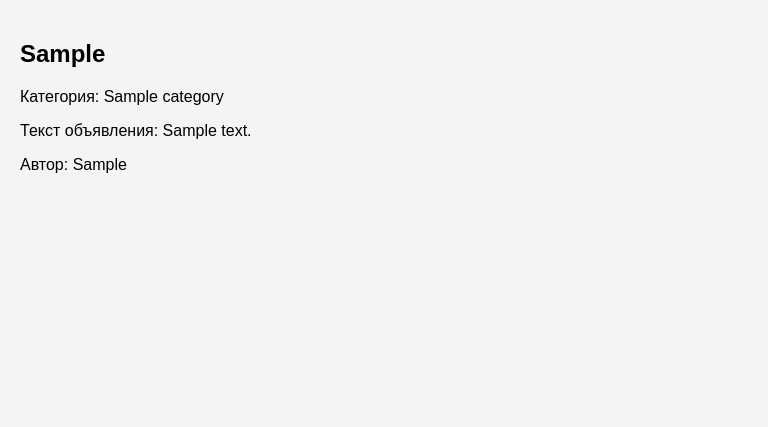
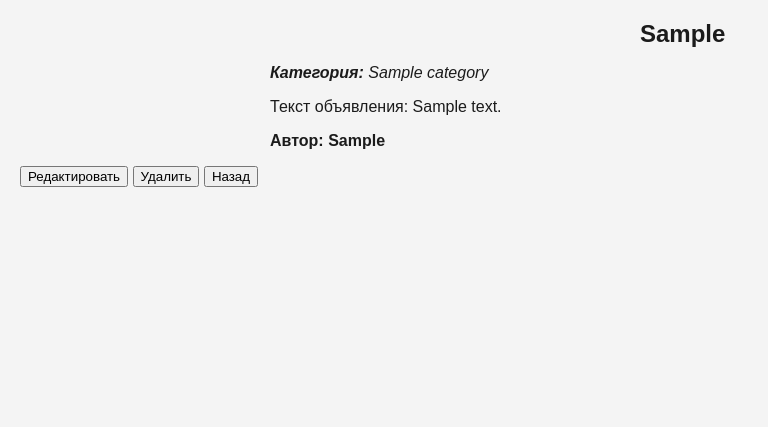
Before and after one commit to SergeyL-1979/SkillFactory_FPW-155_new, a Django app: a page that uses fan_board/templates/fan_board/advertisement_detail.html in a window 1280 px wide. Shown: the part 138-565 px from the top of the page, without its empty margins (0-768 px from the left). Run offline with Django 4.2, Linux system fonts and the light colour scheme; tables that the repository leaves empty hold one stand-in row (values such as "Sample post"); some libraries are stand-ins or nearby versions.

Commit message:
Делаем кнопку назад

```diff
--- a/fan_board/templates/fan_board/advertisement_detail.html
+++ b/fan_board/templates/fan_board/advertisement_detail.html
@@ -1,13 +1,44 @@
 {% extends 'base.html' %}
-
 
 {% block content %}
 
     <div class="content">
-        <h1>{{ ads_detail.headline }}</h1>
-        <p>Категория: {{ ads_detail.ad_category }}</p>
-        <p>Текст объявления: {{ ads_detail.content|safe }}</p>
-        <p>Автор: {{ ads_detail.ad_author.first_name }}</p>
+        <div class="col-lm-6 col-lx-6">
+            <h1 class="ad-detail">{{ ads_detail.headline }}</h1>
+            <div class="ads">
+                <p class="category"><strong>Категория: </strong>{{ ads_detail.ad_category }}</p>
+                <p class="ad-text">Текст объявления: {{ ads_detail.content|safe }}</p>
+                <p class="author">Автор: {{ ads_detail.ad_author.first_name }}</p>
+            </div>
+        </div>
+
+        <div>
+            <button class="cke_btn_over" onclick="window.location.href='{% url 'fan_board:ads_update' ads_detail.headline %}'">Редактировать</button>
+            <form method="post" action="{% url 'fan_board:ads_delete' ads_detail.headline %}" style="display:inline;">
+                {% csrf_token %}
+                <button type="submit">Удалить</button>
+            </form>
+            <button onclick="goBack()">Назад</button>
+
+        <script>
+            function goBack() {
+                var currentURL = window.location.href;
+                var editURL = "{% url 'fan_board:ads_update' ads_detail.headline %}";
+                var detailURL = "{% url 'fan_board:ads_detail' ads_detail.headline %}";
+
+                // Проверяем, если текущий URL соответствует URL страницы редактирования
+                if (currentURL === editURL) {
+                    // Если текущий URL соответствует URL страницы редактирования, возвращаем пользователя на предыдущую страницу
+                    window.location.href = detailURL;
+                } else {
+                    // Иначе просто возвращаем пользователя на предыдущую страницу
+                    history.back();
+                }
+            }
+        </script>
+        </div>
+
     </div>
 
+
 {% endblock %}
```
